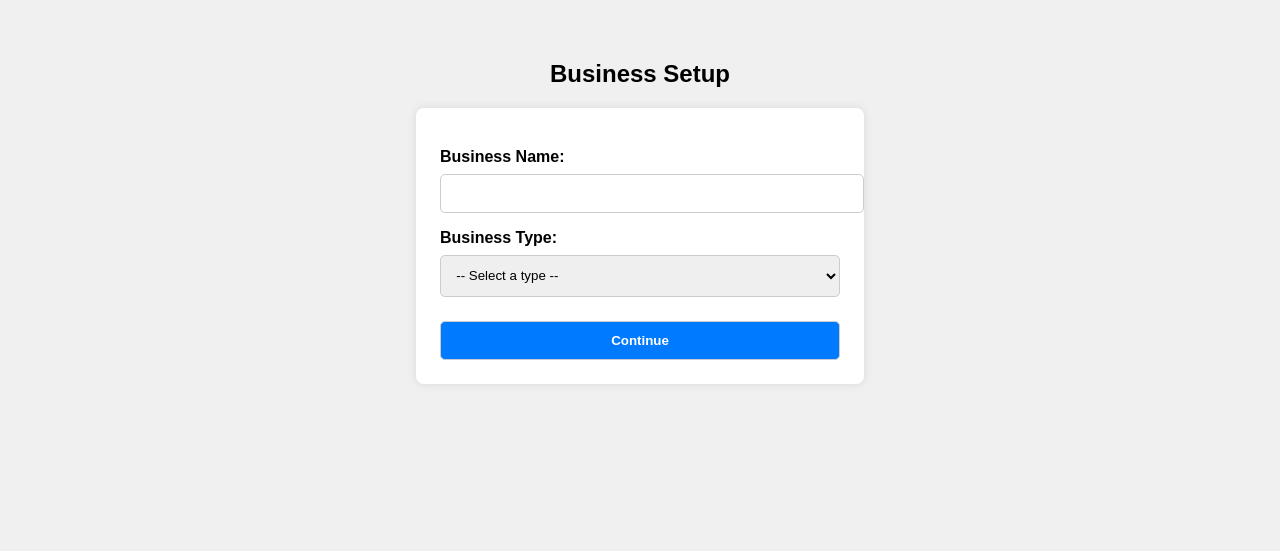
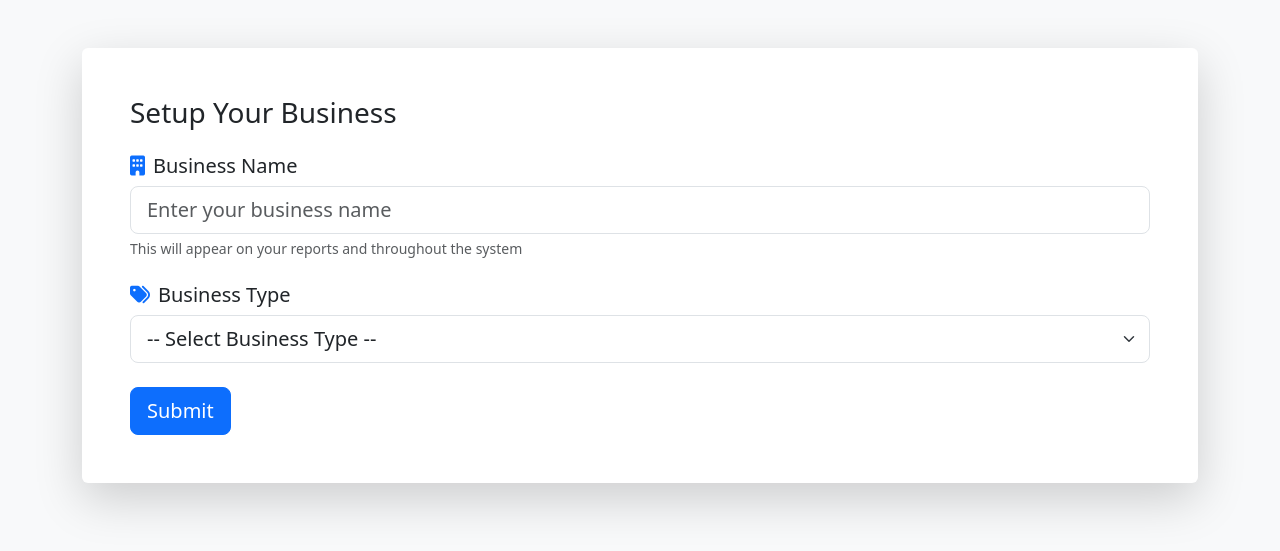
Before and after one commit to chibambakasolo-code/BizSensei, a Flask app: page / in a window 1280 px wide. Shown: the top 551 px of the page. Run offline with Flask 3, Linux system fonts and the light colour scheme; some libraries are stand-ins or nearby versions.

Commit message:
Update setup.html

```diff
--- a/templates/setup.html
+++ b/templates/setup.html
@@ -1,63 +1,69 @@
 <!DOCTYPE html>
-<html>
+<html lang="en">
 <head>
+    <meta charset="UTF-8">
     <title>Business Setup</title>
-    <style>
-        body {
-            font-family: Arial, sans-serif;
-            padding: 2rem;
-            background-color: #f0f0f0;
-        }
-        form {
-            background-color: white;
-            padding: 1.5rem;
-            border-radius: 8px;
-            box-shadow: 0 0 10px rgba(0, 0, 0, 0.1);
-            max-width: 400px;
-            margin: auto;
-        }
-        label {
-            display: block;
-            margin-top: 1rem;
-            font-weight: bold;
-        }
-        input, select, button {
-            width: 100%;
-            padding: 0.7rem;
-            margin-top: 0.5rem;
-            border: 1px solid #ccc;
-            border-radius: 5px;
-        }
-        button {
-            background-color: #007bff;
-            color: white;
-            margin-top: 1.5rem;
-            cursor: pointer;
-            font-weight: bold;
-        }
-        button:hover {
-            background-color: #0056b3;
-        }
-    </style>
+    <link href="https://cdn.jsdelivr.net/npm/bootstrap@5.3.0/dist/css/bootstrap.min.css" rel="stylesheet">
 </head>
-<body>
-    <h2 style="text-align:center;">Business Setup</h2>
-    <form method="POST" action="/setup">
-        <label for="business_name">Business Name:</label>
-        <input type="text" id="business_name" name="business_name" required>
+<body class="bg-light">
 
-        <label for="business_type">Business Type:</label>
-        <select id="business_type" name="business_type" required>
-            <option value="">-- Select a type --</option>
-            <option value="Mini Supermarket">Mini Supermarket</option>
-            <option value="Clothing Store">Clothing Store</option>
-            <option value="Electronics Shop">Electronics Shop</option>
-            <option value="Salon/Barber">Salon/Barber</option>
-            <option value="Restaurant">Restaurant</option>
-            <option value="Other">Other</option>
-        </select>
+<div class="container py-5">
+    <div class="card border-0 shadow-lg">
+        <div class="card-body p-5">
+            <h3 class="mb-4">Setup Your Business</h3>
 
-        <button type="submit">Continue</button>
-    </form>
+            {% with messages = get_flashed_messages(with_categories=true) %}
+              {% if messages %}
+                {% for category, message in messages %}
+                  <div class="alert alert-{{ category }}">{{ message }}</div>
+                {% endfor %}
+              {% endif %}
+            {% endwith %}
+
+            <form method="POST" action="{{ url_for('setup') }}">
+                <!-- Business Name -->
+                <div class="mb-4">
+                    <label for="business_name" class="form-label h5">
+                        <i class="fas fa-building me-2 text-primary"></i>Business Name
+                    </label>
+                    <input type="text"
+                           class="form-control form-control-lg"
+                           id="business_name"
+                           name="business_name"
+                           placeholder="Enter your business name"
+                           required>
+                    <div class="form-text">This will appear on your reports and throughout the system</div>
+                </div>
+
+                <!-- Business Type -->
+                <div class="mb-4">
+                    <label for="business_type" class="form-label h5">
+                        <i class="fas fa-tags me-2 text-primary"></i>Business Type
+                    </label>
+                    <select class="form-select form-select-lg"
+                            id="business_type"
+                            name="business_type"
+                            required>
+                        <option value="">-- Select Business Type --</option>
+                        <option value="Retail">Retail</option>
+                        <option value="Wholesale">Wholesale</option>
+                        <option value="Service">Service</option>
+                        <option value="Other">Other</option>
+                    </select>
+                </div>
+
+                <button type="submit" class="btn btn-primary btn-lg">Submit</button>
+            </form>
+
+        </div>
+    </div>
+</div>
+
+<!-- Bootstrap JS (optional) -->
+<script src="https://cdn.jsdelivr.net/npm/bootstrap@5.3.0/dist/js/bootstrap.bundle.min.js"></script>
+
+<!-- FontAwesome for icons -->
+<script src="https://kit.fontawesome.com/a076d05399.js" crossorigin="anonymous"></script>
+
 </body>
 </html>
```
